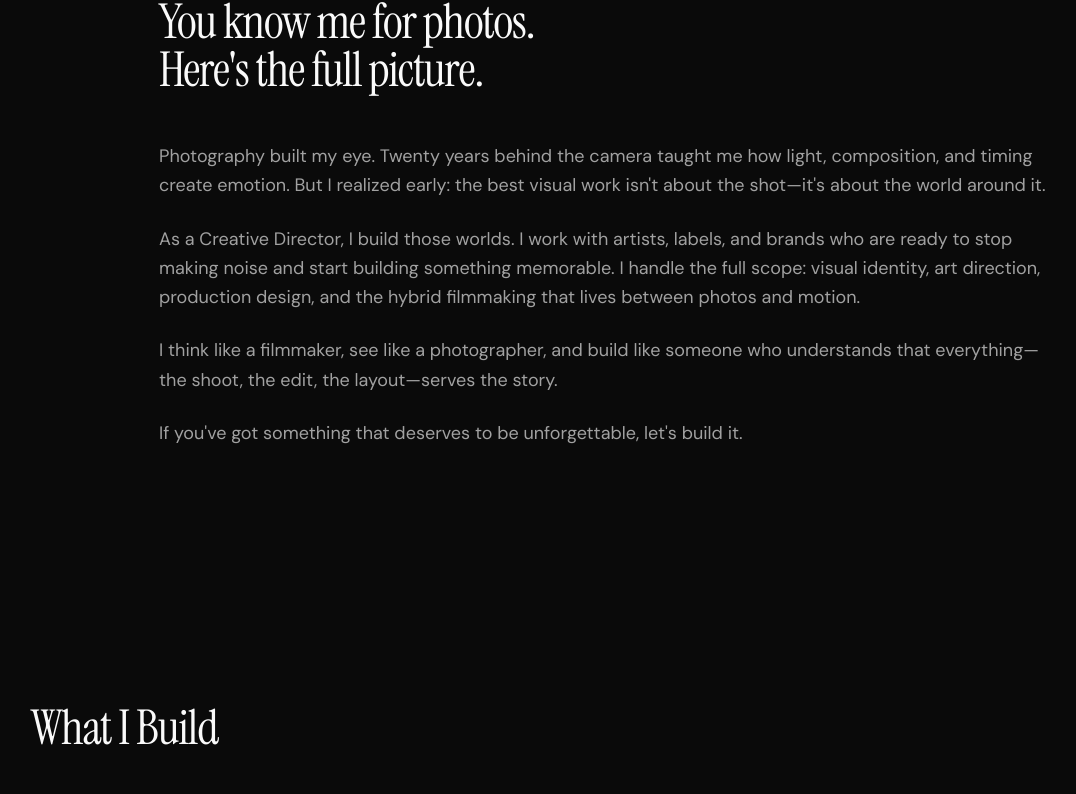
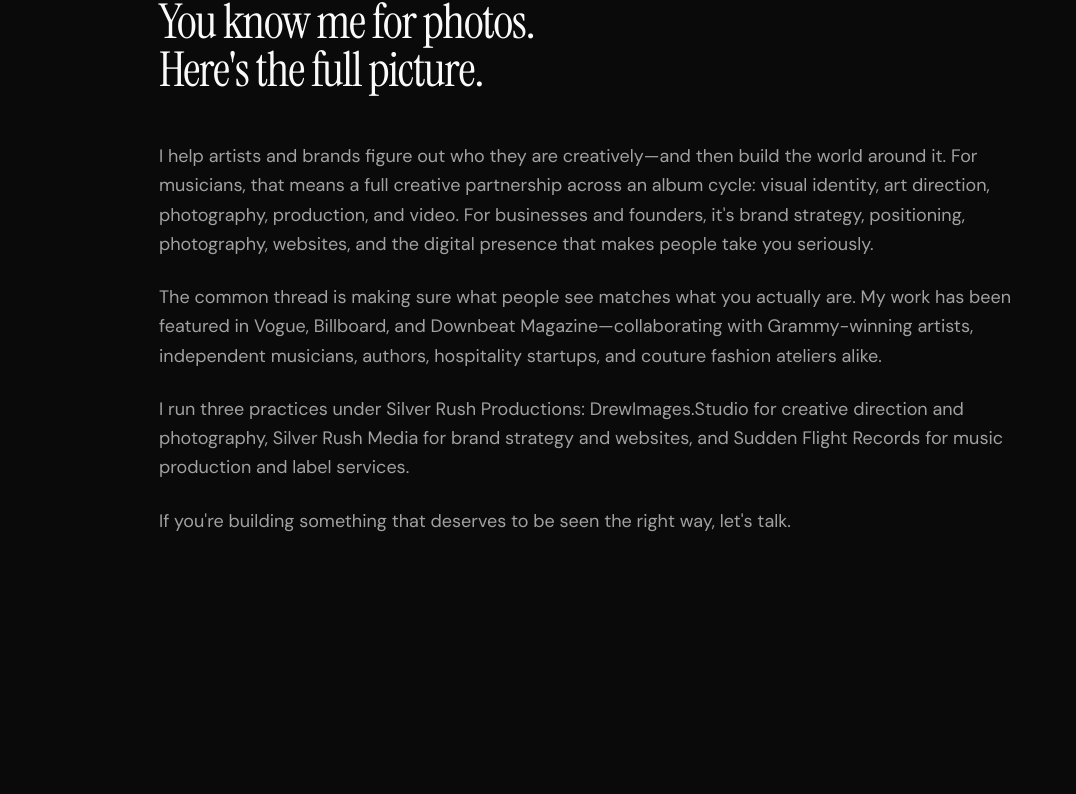
Before and after one commit to hello-drb/dbvcd, a Next.js app: page / in a window 1280 px wide. Shown: the part 930-1724 px from the top of the page, without its empty margins (33-1109 px from the left). Built offline with nearby package versions, Linux system fonts and the light colour scheme.

Commit message:
Rewrite About + TheWork with accurate bio from LinkedIn, SRM, and brief

```diff
--- a/src/components/About.tsx
+++ b/src/components/About.tsx
@@ -23,14 +23,32 @@ export default function About() {
                 className="space-y-6 text-neutral-400 text-lg leading-relaxed font-light"
               >
                 <p>
-                  I studied identity at Harvard—not personal brands, but how people construct meaning, presence,
-                  and narrative about themselves. It shaped everything. I learned that the most powerful work happens
-                  when visual strategy, craft, and storytelling align.
+                  I studied social psychology at Harvard—how people construct identity, perception, and narrative
+                  about themselves. That shapes everything I do now. Before going independent, I spent nearly a
+                  decade as COO at Growthink, where I oversaw two divisions, launched a data analytics practice
+                  serving over 100 companies, and traveled nationally advising business leaders.
                 </p>
 
                 <p>
-                  That's what I do now. I help artists and brands build the worlds that reflect who they are and who
-                  they're becoming.
+                  In 2016 I founded Silver Rush Productions and turned those instincts toward creative work full
+                  time. Projects have included album art and packaging, editorial and portrait photography, brand
+                  identity systems, e-commerce launches, website design and builds, music video direction, and
+                  creative strategy for capital raises. Clients range from Grammy-winning recording artists to
+                  hospitality startups to couture fashion ateliers.
+                </p>
+
+                <p>
+                  I&apos;m currently in production on The Good Ones, an AI-generated short film exploring race and
+                  well-meaning technology, and I write{" "}
+                  <a
+                    href="https://drewbordeaux.substack.com"
+                    target="_blank"
+                    rel="noopener noreferrer"
+                    className="text-neutral-300 hover:text-neutral-100 underline underline-offset-2 transition-colors duration-300"
+                  >
+                    Signal to Noise
+                  </a>
+                  {" "}on Substack—essays on race, identity, and the systems that shape how we see each other.
                 </p>
               </motion.div>
             </div>
@@ -49,10 +67,13 @@ export default function About() {
 
               <div className="space-y-4 text-neutral-400 text-base leading-relaxed font-light">
                 <p>
-                  <span className="text-neutral-300 font-light">Recording Academy member.</span> I've been making
-                  music for 38 years—violinist since age five, multi-instrumentalist, thousands of performances
-                  alongside artists like Daughtry and The Gin Blossoms. The creative instincts that come from a
-                  lifetime of music inform every visual decision I make.
+                  <span className="text-neutral-300 font-light">Voting member of the Recording Academy.</span>{" "}
+                  Singer, songwriter, multi-instrumentalist, and producer working across rock, Americana, and
+                  soul—with over a thousand live performances across two decades, from venues like The Paramount
+                  and Tarrytown Music Hall to opening for Daughtry, KT Tunstall, The Gin Blossoms, and Boz Scaggs.
+                  Released Impulse/Instinct (2021) and produced Becki Davis&apos;s Lost and Found, which earned
+                  national radio play and year-end list recognition. The creative instincts that come from a
+                  lifetime of making music inform everything I build for clients.
                 </p>
 
                 <p className="pt-4">
--- a/src/components/TheWork.tsx
+++ b/src/components/TheWork.tsx
@@ -27,24 +27,26 @@ export default function TheWork() {
               className="space-y-6 text-neutral-400 text-lg leading-relaxed"
             >
               <p>
-                Photography built my eye. Twenty years behind the camera taught me how light, composition, and
-                timing create emotion. But I realized early: the best visual work isn't about the shot—it's about
-                the world around it.
+                I help artists and brands figure out who they are creatively—and then build the world around it.
+                For musicians, that means a full creative partnership across an album cycle: visual identity, art
+                direction, photography, production, and video. For businesses and founders, it&apos;s brand strategy,
+                positioning, photography, websites, and the digital presence that makes people take you seriously.
               </p>
 
               <p>
-                As a Creative Director, I build those worlds. I work with artists, labels, and brands who are ready
-                to stop making noise and start building something memorable. I handle the full scope: visual identity,
-                art direction, production design, and the hybrid filmmaking that lives between photos and motion.
+                The common thread is making sure what people see matches what you actually are. My work has been
+                featured in Vogue, Billboard, and Downbeat Magazine—collaborating with Grammy-winning artists,
+                independent musicians, authors, hospitality startups, and couture fashion ateliers alike.
               </p>
 
               <p>
-                I think like a filmmaker, see like a photographer, and build like someone who understands that
-                everything—the shoot, the edit, the layout—serves the story.
+                I run three practices under Silver Rush Productions: DrewImages.Studio for creative direction
+                and photography, Silver Rush Media for brand strategy and websites, and Sudden Flight Records
+                for music production and label services.
               </p>
 
               <p>
-                If you've got something that deserves to be unforgettable, let's build it.
+                If you&apos;re building something that deserves to be seen the right way, let&apos;s talk.
               </p>
             </motion.div>
           </div>
```
